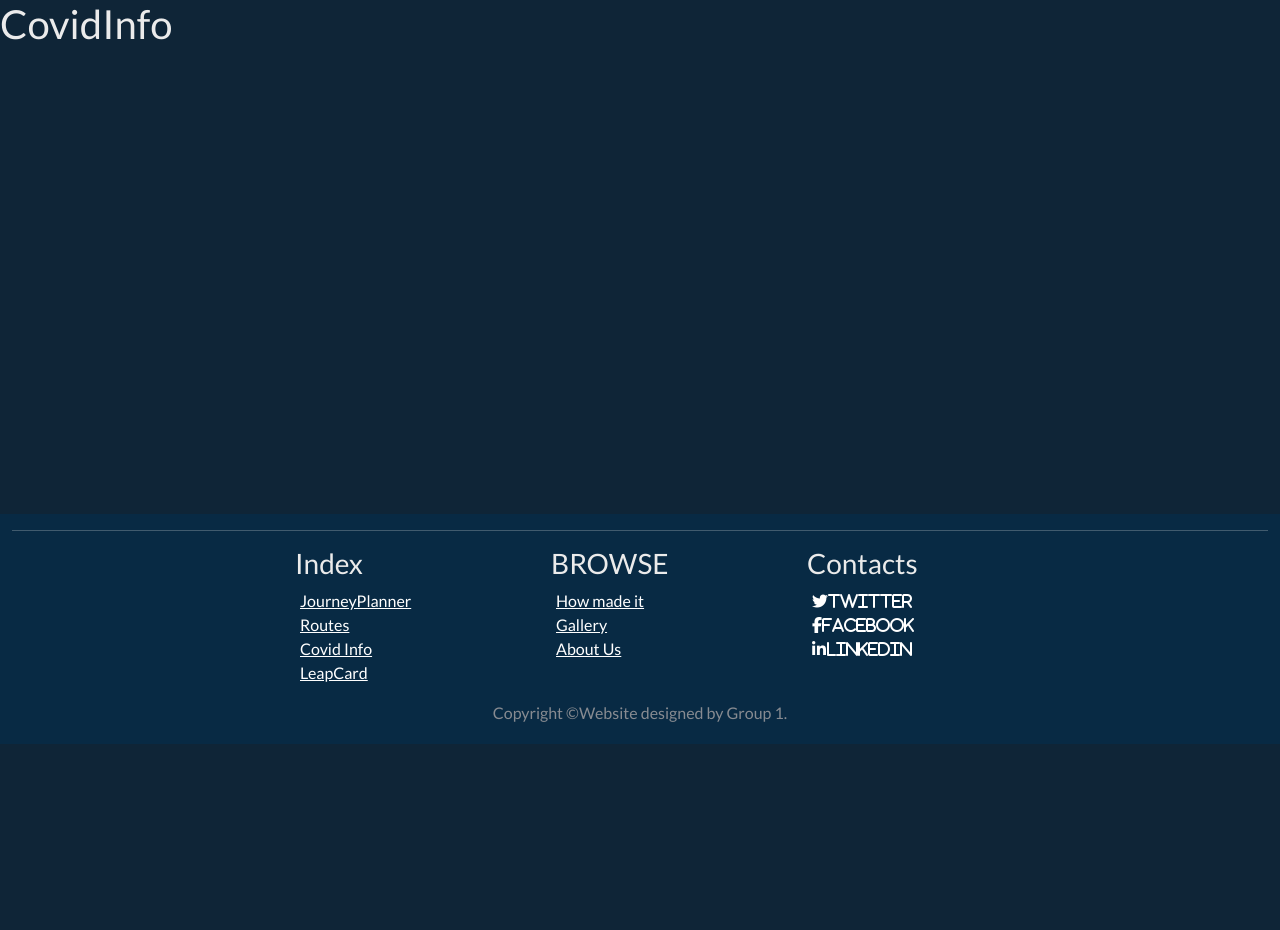
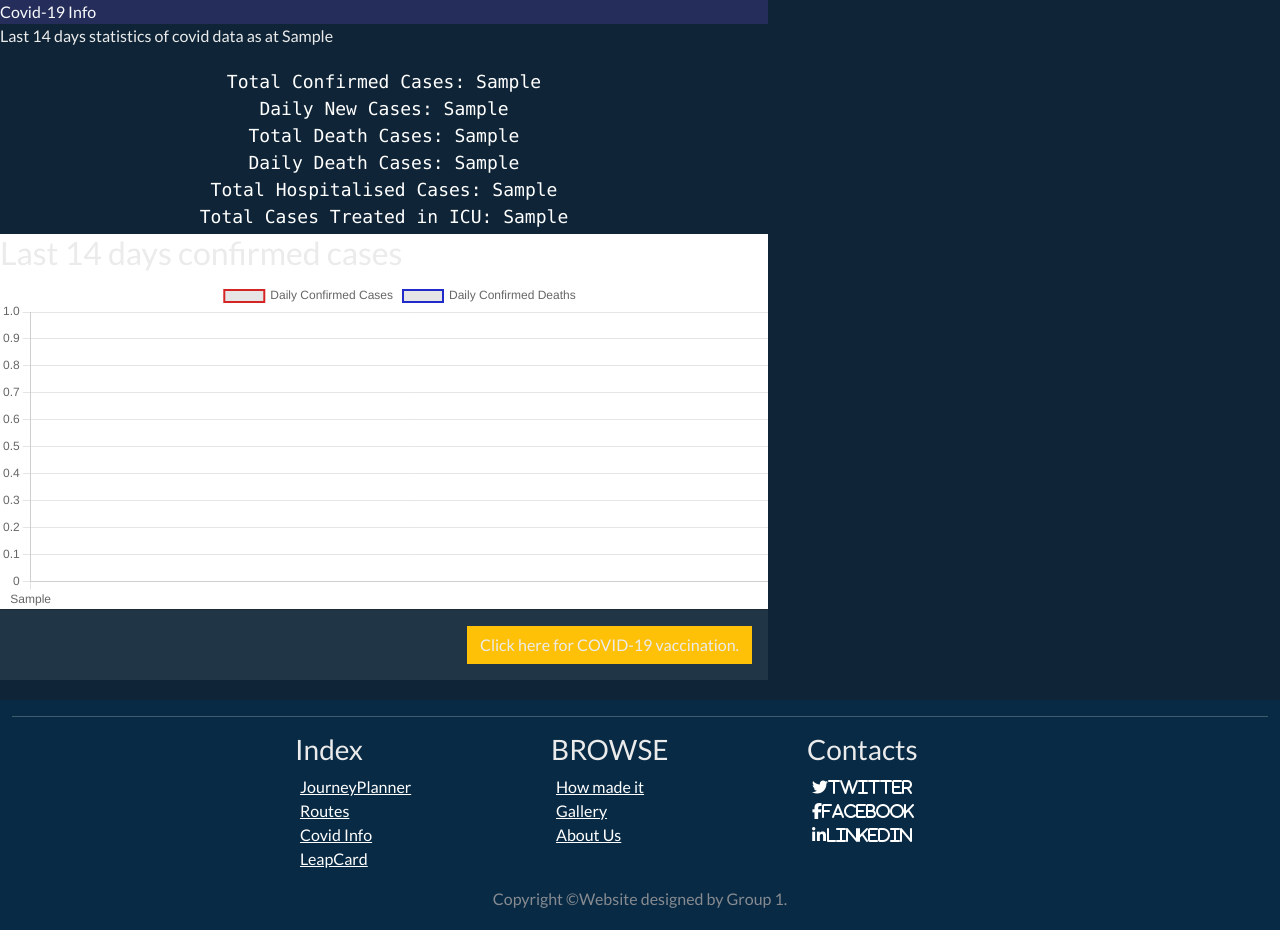
Before and after one commit to Hugo-000/Dublin-Bus, a Django app: page /dublinBusHybrid/CovidInfo/ in a window 1280 px wide. Shown: the part 56-986 px from the top of the page. Before the commit the page ends 800 px from the top, so only its background shows below. Run offline with Django 3.2, Linux system fonts and the light colour scheme; tables that the repository leaves empty hold one stand-in row (values such as "Sample post"); some libraries are stand-ins or nearby versions.

Commit message:
add covid data display feature

```diff
--- a/dublinBus/dublinBusHybrid/templates/covidInfo.html
+++ b/dublinBus/dublinBusHybrid/templates/covidInfo.html
@@ -1,9 +1,97 @@
 {% extends 'layouts/base.html' %}
 
-{% block content %}
-<h1 id="heading">
-    CovidInfo
-</h1>
-
-
+{% block covid-content %}
+<div class="content-box" style="width:60vmax">
+    <div class="content-header" style="background-color: #252D5A">
+        <div class="content-title" style="color:#F8FAFB">
+            Covid-19 Info
+        </div>
+    </div>
+    <div class="content-body">
+        <div class="content" style="height:585px ;overflow:auto">
+            <p>Last 14 days statistics of covid data as at {{covid.dt}}</p>
+            <section class="header">
+                <style>
+                                            .overall-data{
+                                                text-align:center;
+                                                color: #252d5a;
+                                                padding: 4px 4px;
+                                            }
+                                            .font{
+                                                color: white;
+                                                font-family: "Bitstream Vera Sans Mono", Monaco, "Courier New", Courier, monospace;
+                                                font-size: large;
+                                            }
+                </style>
+                <div class="overall-data">
+                        <div class="font">Total Confirmed Cases: {{covid.totalConfirmedCases}}</div>
+                        <div class="font">Daily New Cases: {{covid.confirmedCases}}</div>
+                        <div class="font">Total Death Cases: {{covid.totalDeaths}}</div>
+                        <div class="font">Daily Death Cases: {{covid.confirmedDeaths}}</div>
+                        <div class="font">Total Hospitalised Cases: {{covid.hospitalisedCases}}</div>
+                        <div class="font">Total Cases Treated in ICU: {{covid.icu}}</div>
+                </div>
+            </section>
+            <!--Chart info -->
+            <section class="main-content-row" style="background-color: white">
+                <h2>Last 14 days confirmed cases</h2>
+                <div class="chart-container point-container" style="width:800px;height:330px;overflow-x:auto">
+                    <canvas id="dailyconfirmedcases"></canvas>
+                </div>
+            </section>
+            <script src="https://cdn.jsdelivr.net/npm/chart.js@3.4.1/dist/chart.min.js" integrity="sha256-GMN9UIJeUeOsn/Uq4xDheGItEeSpI5Hcfp/63GclDZk=" crossorigin="anonymous"></script>
+            <script src="https://cdn.staticfile.org/jquery/2.1.1/jquery.min.js"></script>
+            <script>
+    var ctx1 = document.getElementById('dailyconfirmedcases').getContext('2d');
+    var dailyconfirmedcases = new Chart(ctx1, {
+        type: 'line',
+        data: {
+            labels: [ {% for item in covid_chart %}'{{item.dt}}',{% endfor %}],
+            datasets: [
+                {
+                label: 'Daily Confirmed Cases',
+                data: [{% for item in covid_chart %}'{{item.confirmedCases}}',{% endfor %}],
+                borderColor: ['rgb(212, 36, 36)'],
+                pointBackgroundColor: 'rgb(212, 36, 36)',
+                borderWidth: 2,
+                pointRadius: 1,
+                pointhitRadius:1},
+                {
+                label: 'Daily Confirmed Deaths',
+                data: [{% for item in covid_chart %}'{{item.confirmedDeaths}}',{% endfor %}],
+                borderColor: ['rgb(34, 43, 201)'],
+                pointBackgroundColor: 'rgb(34, 43, 201)',
+                borderWidth: 2,
+                pointRadius: 1,
+                pointhitRadius:1}
+                ]
+        },
+        options: {
+            responsive: true,
+            maintainAspectRatio: false,
+            scales: {
+                xAxes: [{
+                    ticks: {
+                        maxTicksLimit: 29,
+                        autoskip: true
+                    }
+                }],
+                yAxes: [{
+                    ticks: {
+                        beginAtZero: true
+                    }
+                }]
+            }
+        }
+    });
+            </script>
+        </div>
+    </div>
+    <div class="modal-footer">
+        <a class="btn btn-default" href="https://www2.hse.ie/screening-and-vaccinations/covid-19-vaccine/"
+           style="background-color:#FFC107" target="_blank">
+            Click here for COVID-19 vaccination.
+        </a>
+    </div>
+</div>
 {% endblock %}
--- a/dublinBus/dublinBusHybrid/templates/layouts/base.html
+++ b/dublinBus/dublinBusHybrid/templates/layouts/base.html
@@ -79,6 +79,7 @@
             i.e. paragraphs, headings, images etc.-->
         <div class='container_main'>
             {% block content %}{% endblock %}
+            {% block covid-content %}{% endblock %}
         </div>
 
         <!--Like the header the below code inserts the footer file into the page template-->
--- a/dublinBus/dublinBusHybrid/views.py
+++ b/dublinBus/dublinBusHybrid/views.py
@@ -7,7 +7,7 @@ from django.http import HttpResponse, HttpResponseRedirect, Http404
 
 from .forms import JourneyPlannerForm
 
-from scrapper.models import Stops, Routes, AllStopsWithRoute, ForecastWeather, CurrentWeather
+from scrapper.models import Stops, Routes, AllStopsWithRoute, ForecastWeather, CurrentWeather, Covid
 
 import datetime
 
@@ -118,8 +118,14 @@ class BusRoutes(View):
         return render(request, 'routes.html')
 
 class CovidInfo(View):
-    def get(self, request, *args, **kwargs):
-        return render(request, 'covidInfo.html')
+    def get(self, request):
+        try:
+            covid_stat = Covid.objects.all().order_by('-dt')[0]
+            #Get the last 14 dates records in DB
+            covid_chart = Covid.objects.all().order_by('-dt')[:14][::-1]
+        except Covid.DoesNotExist:
+            raise Http404("Covid data does not exist")
+        return render(request, 'covidInfo.html', {'covid': covid_stat,'covid_chart':covid_chart})
 
 class LeapCard(View):
     def get(self, request, *args, **kwargs):
--- a/dublinBus/scrapper/models.py
+++ b/dublinBus/scrapper/models.py
@@ -92,3 +92,14 @@ class AllStopsWithRoute(models.Model):
     route_number = models.CharField(max_length=45, null=True)
     stop = models.ForeignKey(Stops, on_delete=models.SET_NULL, null=True)
     direction = models.CharField(max_length=10, null=True)
+
+class Covid(models.Model):
+    dt = models.CharField(max_length=45, primary_key=True)
+    icu = models.CharField(max_length=45, default="0", null=True)
+    totalConfirmedCases = models.CharField(max_length=45, default="0", null=True)
+    totalDeaths = models.CharField(max_length=45, default="0", null=True)
+    confirmedCases = models.CharField(max_length=45, default="0", null=True)
+    confirmedDeaths = models.CharField(max_length=45, default="0",null=True)
+    statisticsProfileDt = models.CharField(max_length=45, default="0", null=True)
+    fid = models.CharField(max_length=45, default="0", null=False)
+    hospitalisedCases = models.CharField(max_length=45,default="0", null=True)
```
Also changed, not shown: dublinBus/scrapper/covid_data.py (+40 -0 lines), dublinBus/scrapper/migrations/0011_covid.py (added), dublinBus/scrapper/migrations/0012_auto_20210717_0644.py (added), dublinBus/scrapper/migrations/0013_auto_20210717_0647.py (added).
